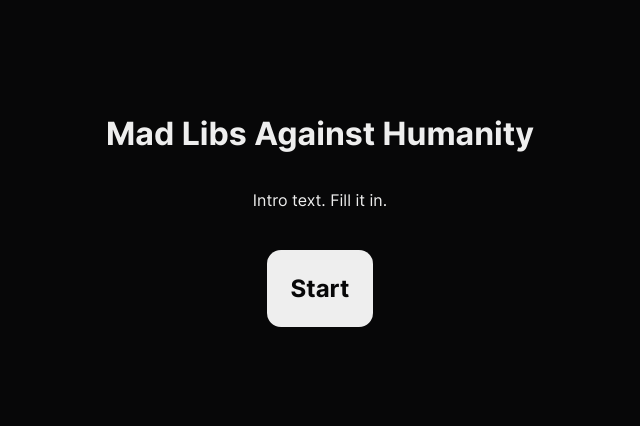
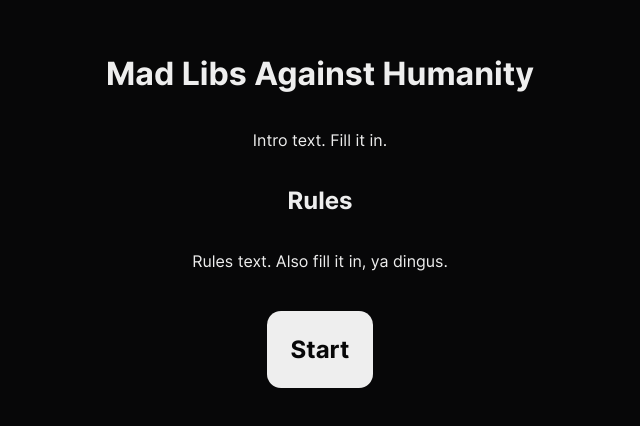
Before and after one commit to boundothecrow/mlah, a React (Create React App) app: page /#/ in a window 1280 px wide. Shown: the part 190-616 px from the top of the page, without its empty margins (320-960 px from the left). Built offline with nearby package versions, Linux system fonts and the light colour scheme.

Commit message:
Restructured code

```diff
--- a/src/App.js
+++ b/src/App.js
@@ -1,12 +1,22 @@
+import React, { Component } from 'react';
+import { Route, HashRouter } from 'react-router-dom';
+
+import Intro from './components/Intro';
+import Game from './components/Game';
+
 import './scss/App.scss';
-import Intro from './components/Intro';
 
-function App() {
-  return (
-    <div className="App">
-      <Intro />
-    </div>
-  );
+class App extends Component {
+  render() {
+    return (
+      <div className="App">
+        <HashRouter>
+          <Route exact path="/" component={Intro} />
+          <Route path="/game" component={Game} />
+        </HashRouter>
+      </div>
+    );
+  }
 }
 
 export default App;
--- /dev/null
+++ b/src/components/Game.js
@@ -0,0 +1,13 @@
+import React, { Component } from 'react';
+
+class Game extends Component {
+    render() {
+        return (
+            <div className="Game">
+                <h1>Game Start</h1>
+            </div>
+        );
+    }
+}
+
+export default Game;
--- a/src/components/Intro.js
+++ b/src/components/Intro.js
@@ -1,14 +1,19 @@
-import React from 'react';
+import React, { Component } from 'react';
+import { NavLink } from 'react-router-dom';
 
 
-function Intro() {
+class Intro extends Component {
+    render() {
         return (
             <div class="Start">
                 <h1>Mad Libs Against Humanity</h1>
                 <p>Intro text. Fill it in.</p>
-            <div class="btn-start">Start</div>
+                <h2>Rules</h2>
+                <p>Rules text. Also fill it in, ya dingus.</p>
+                <NavLink to="/game" class="btn-start" >Start</NavLink>
             </div>
         );
     }
+}
 
 export default Intro;
```
Lines whose indentation alone changed are shown as unchanged.
